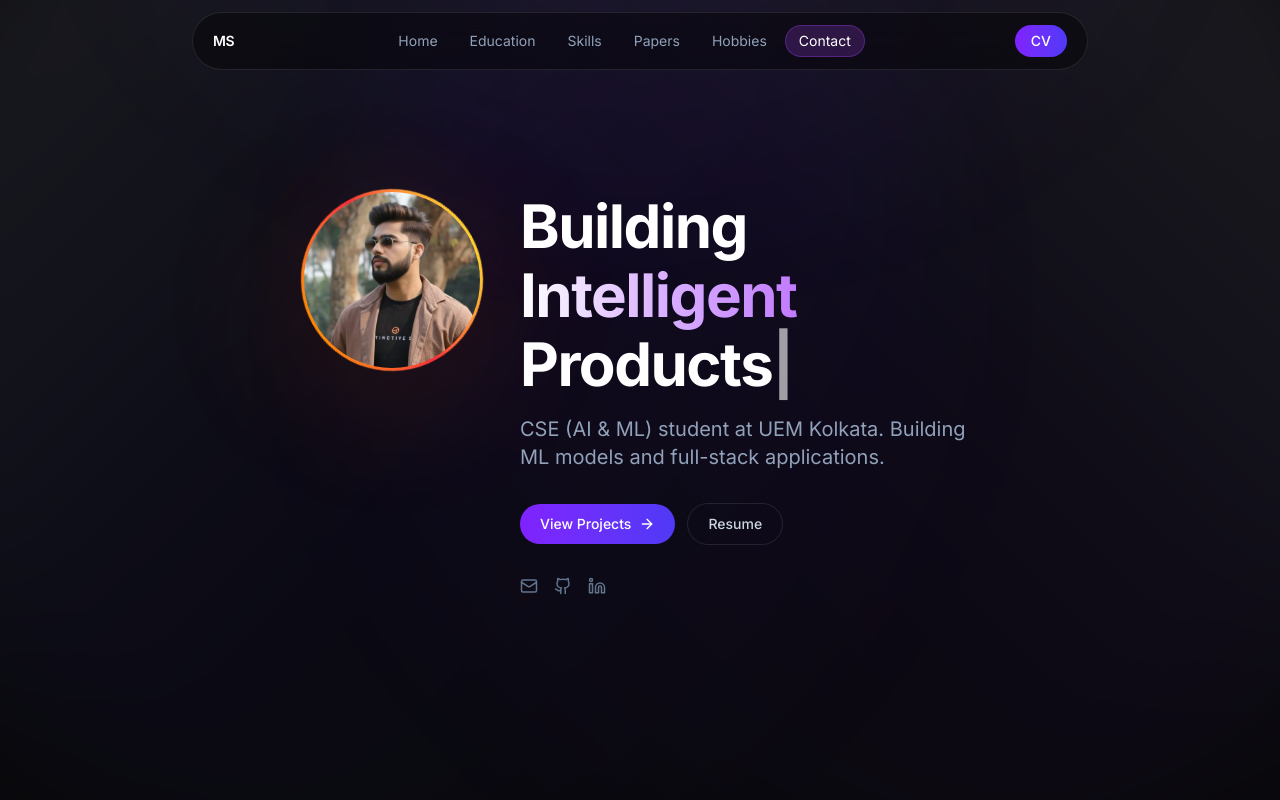
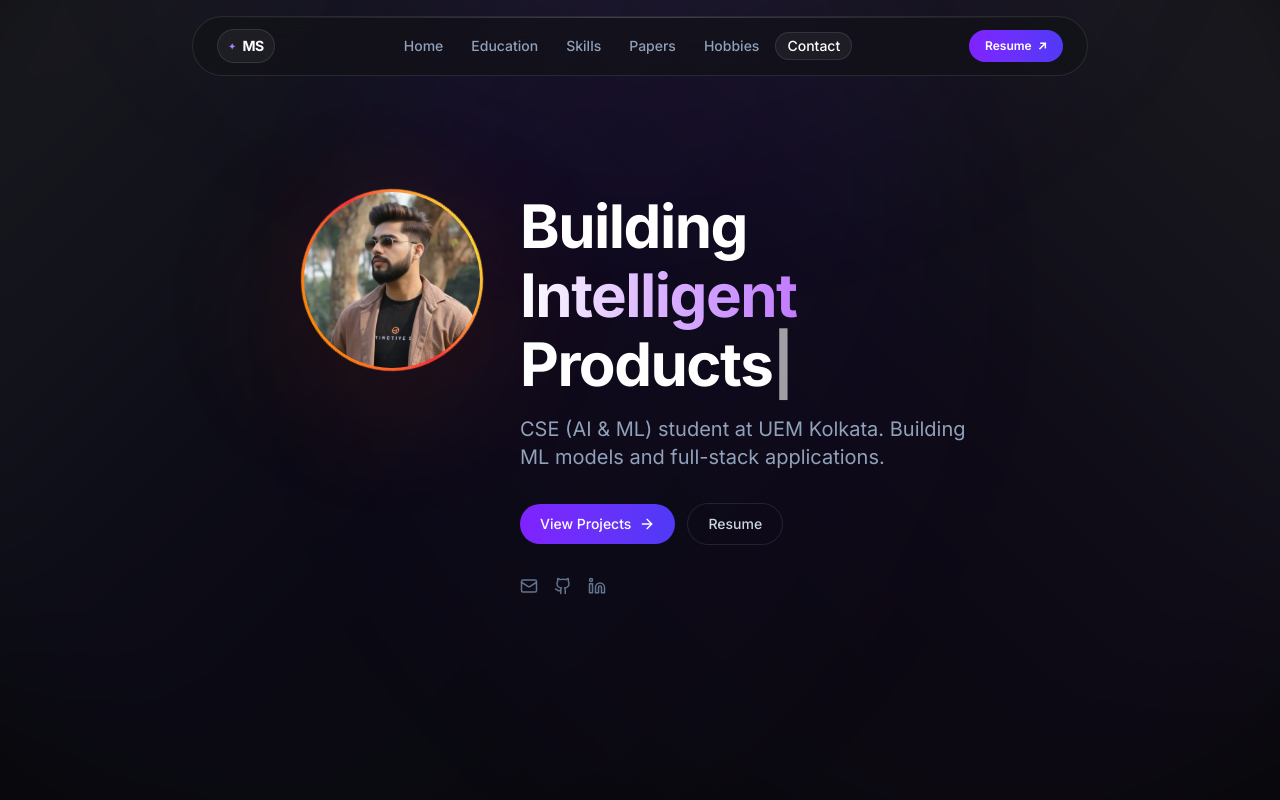
Before and after one commit to Mayank8159/portfolio, a Next.js app in the folder client/: page / in a window 1280 px wide. Shown: the top 800 px of the page. Built offline with nearby package versions, Linux system fonts and the light colour scheme.

Commit message:
Refactor Navbar component: enhance navigation functionality and improve mobile responsiveness

```diff
--- a/client/src/components/portfolio/Navbar.jsx
+++ b/client/src/components/portfolio/Navbar.jsx
@@ -49,33 +49,52 @@ export default function Navbar({ items }) {
     };
   }, []);
 
-  useEffect(() => {
-    document.body.style.overflow = navOpen ? "hidden" : "";
-  }, [navOpen]);
+  const handleNavClick = (e, id) => {
+    e.preventDefault();
+    setNavOpen(false);
+    requestAnimationFrame(() => {
+      document.getElementById(id)?.scrollIntoView({ behavior: "smooth", block: "start" });
+    });
+  };
 
   return (
-    <header className="fixed left-0 right-0 top-0 z-[100] flex justify-center px-4 py-3 pointer-events-none">
-      <div className={`pointer-events-auto flex w-full max-w-4xl flex-col border border-white/10 bg-black/40 backdrop-blur-md transition-all ${
-        navOpen ? "rounded-2xl" : "rounded-full"
+    <header className="fixed top-4 left-1/2 z-50 w-[90%] max-w-4xl -translate-x-1/2 pointer-events-none">
+      <div className={`pointer-events-auto relative border border-white/10 bg-[#121218]/70 backdrop-blur-xl transition-all ${
+        navOpen ? "rounded-3xl" : "rounded-full"
       }`}>
-        <div className="flex h-12 items-center justify-between px-4 sm:h-14 sm:px-5">
-          <span className="text-sm font-semibold text-white tracking-tight">MS</span>
+        {/* Top light highlight */}
+        <div className="pointer-events-none absolute inset-x-0 top-0 h-px bg-gradient-to-r from-transparent via-white/20 to-transparent" />
 
-          <nav className="hidden lg:flex items-center gap-1">
+        <div className="flex items-center justify-between gap-2 px-3 py-2.5 sm:px-6 sm:py-3">
+          {/* Brand */}
+          <a
+            href="#home"
+            onClick={(e) => handleNavClick(e, "home")}
+            className="group flex items-center"
+          >
+            <span className="flex items-center gap-1.5 rounded-full border border-white/10 bg-white/5 px-2.5 py-1.5 transition-all group-hover:border-violet-500/40 group-hover:shadow-[0_0_12px_rgba(124,58,237,0.25)]">
+              <span aria-hidden="true" className="text-[10px] leading-none text-violet-400 transition-colors group-hover:text-violet-300">✦</span>
+              <span className="text-sm font-bold tracking-tight text-white transition-colors group-hover:text-violet-300">MS</span>
+            </span>
+          </a>
+
+          {/* Center links (desktop) */}
+          <nav className="hidden items-center gap-1 lg:flex">
             {items.map((item) => (
               <a
                 key={item.id}
                 href={`#${item.id}`}
-                className={`relative px-3.5 py-1.5 text-sm rounded-full transition-colors ${
+                onClick={(e) => handleNavClick(e, item.id)}
+                className={`relative rounded-full px-3 py-1 text-sm font-medium transition-colors ${
                   activeSection === item.id
                     ? "text-white"
-                    : "text-slate-400 hover:text-slate-200"
+                    : "text-slate-400 hover:text-white"
                 }`}
               >
                 {activeSection === item.id && (
                   <motion.div
                     layoutId="navPill"
-                    className="absolute inset-0 rounded-full bg-purple-500/20 border border-purple-500/30"
+                    className="absolute inset-0 rounded-full border border-white/10 bg-white/5"
                     transition={{ type: "spring", bounce: 0.15, duration: 0.5 }}
                   />
                 )}
@@ -84,19 +103,20 @@ export default function Navbar({ items }) {
             ))}
           </nav>
 
-          <div className="flex items-center gap-2">
+          {/* Right: CTA + mobile toggle */}
+          <div className="flex items-center gap-1.5 sm:gap-2">
             <a
               href="/MayankCV.pdf"
               download="MayankCV.pdf"
-              className="hidden xs:inline-flex px-4 py-1.5 rounded-full text-sm font-medium bg-gradient-to-r from-violet-600 to-indigo-600 text-white transition-all hover:shadow-[0_0_20px_rgba(124,58,237,0.4)]"
+              className="hidden xs:inline-flex items-center gap-1.5 rounded-full bg-gradient-to-r from-violet-600 to-indigo-600 px-4 py-2 text-xs font-semibold text-white transition-all hover:shadow-[0_0_15px_rgba(124,58,237,0.5)]"
             >
-              CV
+              Resume <span aria-hidden="true">↗</span>
             </a>
 
             <button
               aria-label={navOpen ? "Close menu" : "Open menu"}
               aria-expanded={navOpen}
-              className="flex h-8 w-8 items-center justify-center rounded-full text-slate-400 lg:hidden hover:text-white hover:bg-white/5 transition-colors"
+              className="flex h-8 w-8 items-center justify-center rounded-full text-slate-400 transition-colors hover:bg-white/5 hover:text-white lg:hidden"
               onClick={() => setNavOpen(!navOpen)}
             >
               {navOpen ? <X size={16} /> : <Menu size={16} />}
@@ -104,24 +124,25 @@ export default function Navbar({ items }) {
           </div>
         </div>
 
+        {/* Mobile menu */}
         <AnimatePresence>
           {navOpen && (
             <motion.div
               initial={{ opacity: 0, height: 0 }}
               animate={{ opacity: 1, height: "auto" }}
               exit={{ opacity: 0, height: 0 }}
-              className="lg:hidden overflow-hidden"
+              className="overflow-hidden lg:hidden"
             >
-              <div className="flex flex-col gap-1 px-4 pb-4 pt-2 border-t border-white/10">
+              <div className="flex flex-col gap-1 border-t border-white/10 px-4 pb-4 pt-3">
                 {items.map((item) => (
                   <a
                     key={item.id}
                     href={`#${item.id}`}
-                    onClick={() => setNavOpen(false)}
-                    className={`px-4 py-2.5 rounded-lg text-sm transition-colors ${
+                    onClick={(e) => handleNavClick(e, item.id)}
+                    className={`rounded-lg px-4 py-2.5 text-sm transition-colors ${
                       activeSection === item.id
-                        ? "bg-purple-500/10 text-purple-300"
-                        : "text-slate-400 hover:text-white hover:bg-white/5"
+                        ? "bg-white/5 text-white"
+                        : "text-slate-400 hover:bg-white/5 hover:text-white"
                     }`}
                   >
                     {item.label}
@@ -131,9 +152,9 @@ export default function Navbar({ items }) {
                   href="/MayankCV.pdf"
                   download="MayankCV.pdf"
                   onClick={() => setNavOpen(false)}
-                  className="xs:hidden mt-2 px-4 py-2.5 rounded-lg text-sm text-center bg-gradient-to-r from-violet-600 to-indigo-600 text-white"
+                  className="xs:hidden mt-2 flex items-center justify-center gap-1.5 rounded-full bg-gradient-to-r from-violet-600 to-indigo-600 px-4 py-2.5 text-xs font-semibold text-white"
                 >
-                  CV
+                  Resume <span aria-hidden="true">↗</span>
                 </a>
               </div>
             </motion.div>
```
